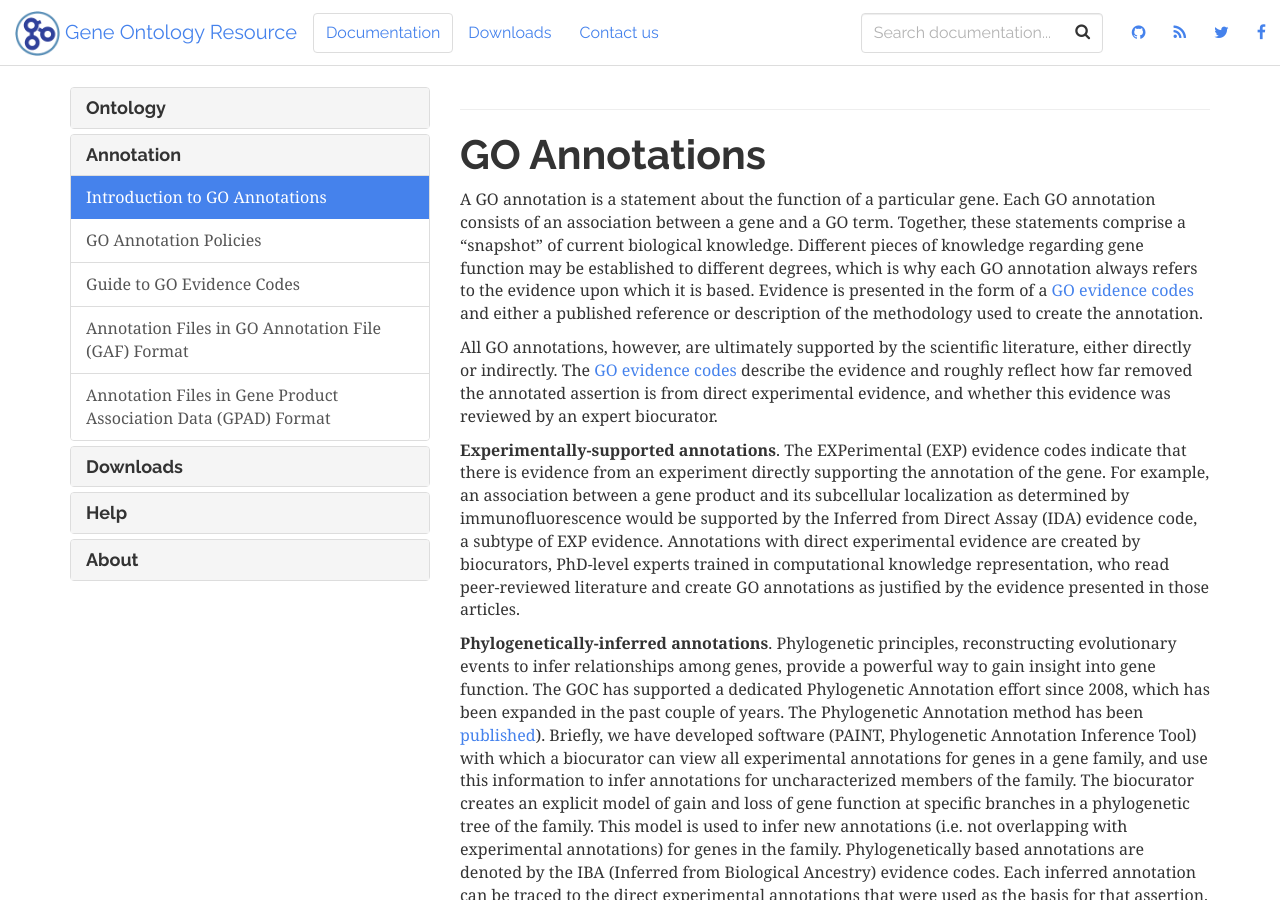
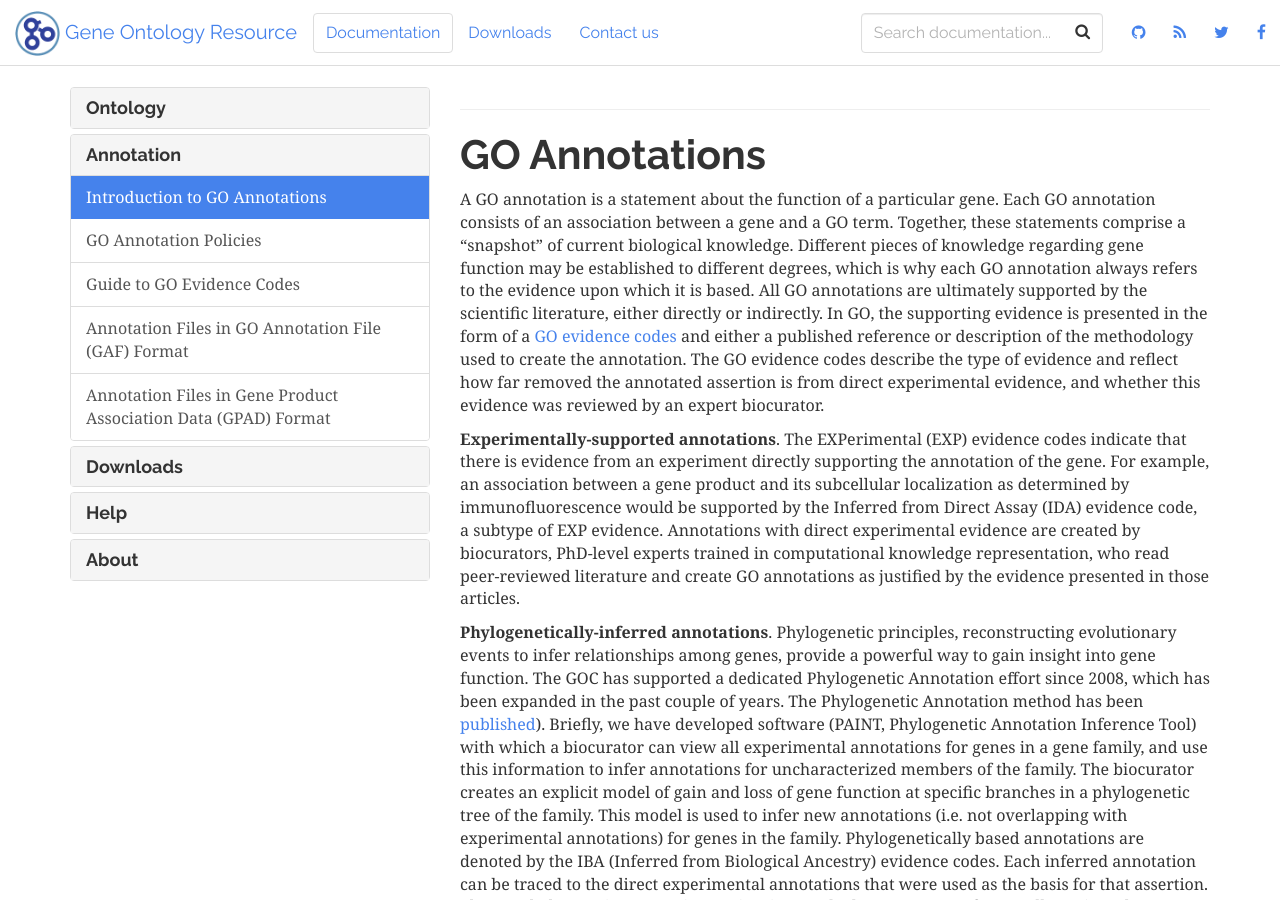
Before and after one commit to geneontology/geneontology.github.io, a Jekyll site: the page built from _docs/go-annotations.md, in a window 1280 px wide and 900 px high. Built offline with Jekyll 4.4.1, drawn with Linux system fonts in a browser that asks for light colours; nearby versions of some CDN libraries.

Commit message:
Update go-annotations.md

```diff
--- a/_docs/go-annotations.md
+++ b/_docs/go-annotations.md
@@ -7,9 +7,7 @@
 # GO Annotations
 
 <!-- GO annotations: the model of biology. Annotations are statements describing the functions of specific genes, using concepts in the Gene Ontology. The simplest and most common annotation links one gene to one function, e.g. FZD4 + Wnt signaling pathway. Each statement is based on a specified piece of evidence. -->
-A GO annotation is a statement about the function of a particular gene. Each GO annotation consists of an association between a gene and a GO term. Together, these statements comprise a “snapshot” of current biological knowledge. Different pieces of knowledge regarding gene function may be established to different degrees, which is why each GO annotation always refers to the evidence upon which it is based. Evidence is presented in the form of a [GO evidence codes](/docs/guide-go-evidence-codes/) and either a published reference or description of the methodology used to create the annotation.
-
-All GO annotations, however, are ultimately supported by the scientific literature, either directly or indirectly. The [GO evidence codes](/docs/guide-go-evidence-codes/) describe the evidence and roughly reflect how far removed the annotated assertion is from direct experimental evidence, and whether this evidence was reviewed by an expert biocurator.
+A GO annotation is a statement about the function of a particular gene. Each GO annotation consists of an association between a gene and a GO term. Together, these statements comprise a “snapshot” of current biological knowledge. Different pieces of knowledge regarding gene function may be established to different degrees, which is why each GO annotation always refers to the evidence upon which it is based. All GO annotations are ultimately supported by the scientific literature, either directly or indirectly. In GO, the supporting evidence is presented in the form of a [GO evidence codes](/docs/guide-go-evidence-codes/) and either a published reference or description of the methodology used to create the annotation. The GO evidence codes describe the type of evidence and reflect how far removed the annotated assertion is from direct experimental evidence, and whether this evidence was reviewed by an expert biocurator.
 
 **Experimentally-supported annotations**. The EXPerimental (EXP) evidence codes indicate that there is evidence from an experiment directly supporting the annotation of the gene. For example, an association between a gene product and its subcellular localization as determined by immunofluorescence would be supported by the Inferred from Direct Assay (IDA) evidence code, a subtype of EXP evidence. Annotations with direct experimental evidence are created by biocurators, PhD-level experts trained in computational knowledge representation, who read peer-reviewed literature and create GO annotations as justified by the evidence presented in those articles.
 
```
